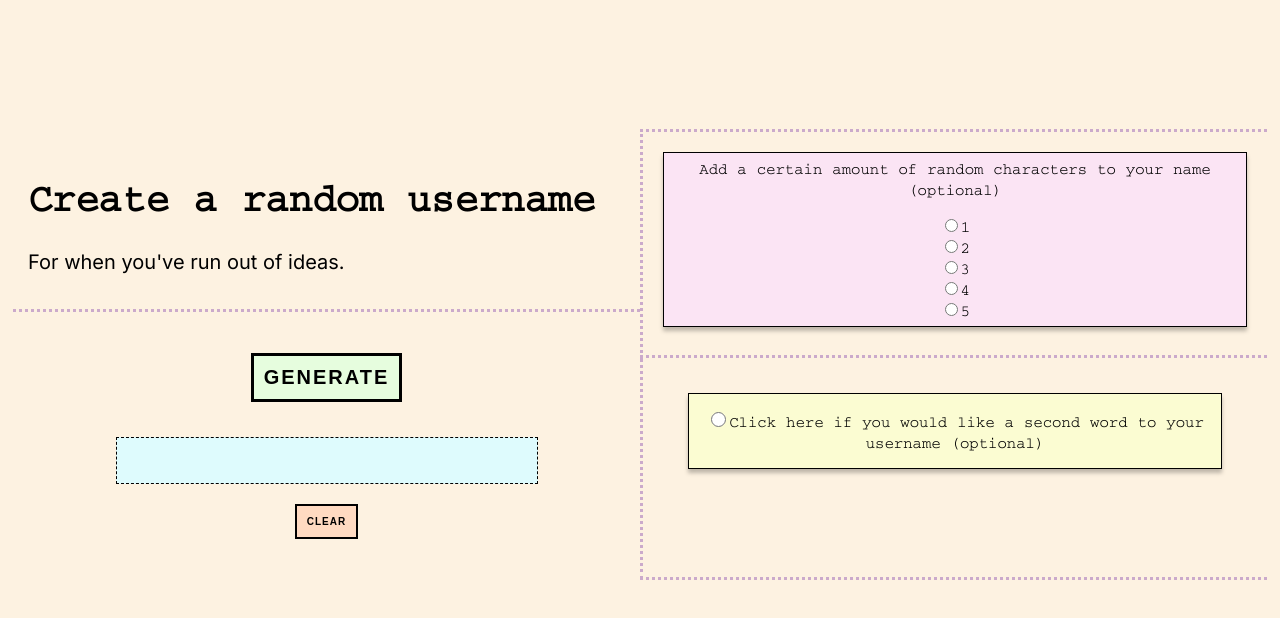
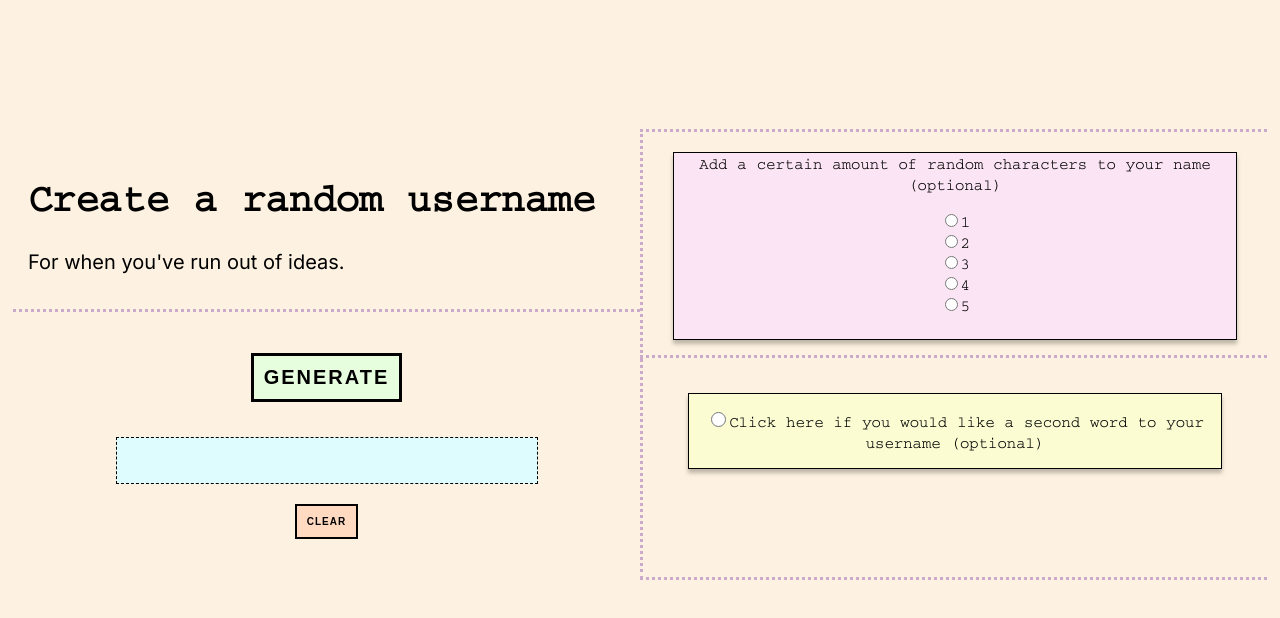
Before and after one commit to bforbit/username-generator, a plain HTML site: page index.html in a window 1280 px wide. Drawn offline with Linux system fonts and the light colour scheme.

Commit message:
Adjusted radio box size

```diff
--- a/index.css
+++ b/index.css
@@ -40,6 +40,7 @@ main {
 }
 
 .radio-char {
+    display: flex;
    grid-area: radio-char;
    border-left: 3px dotted #cbaacb;
    border-top: 3px dotted #cbaacb;
@@ -50,8 +51,8 @@ main {
    background-color: FBE4F4;
    text-align: center;
     position: relative;
-   margin: 20px;
-   padding: 5px;
+   margin: 20px 30px 15px 30px;
+/*   padding: 5px;*/
    border: 1px solid black;
    box-shadow: 0px 4px 4px 0px rgba(0, 0, 0, 0.25);
 }
@@ -151,6 +152,7 @@ main {
 
    .radio-char {
       border-left: none;
+    display: block;
    }
 
     #radio-char-box {
```
